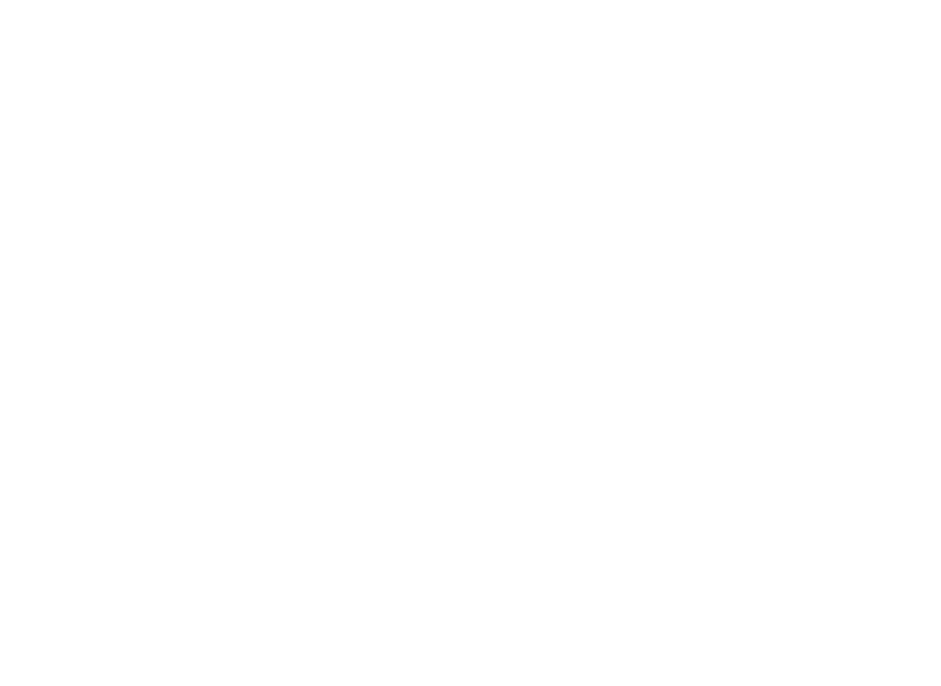
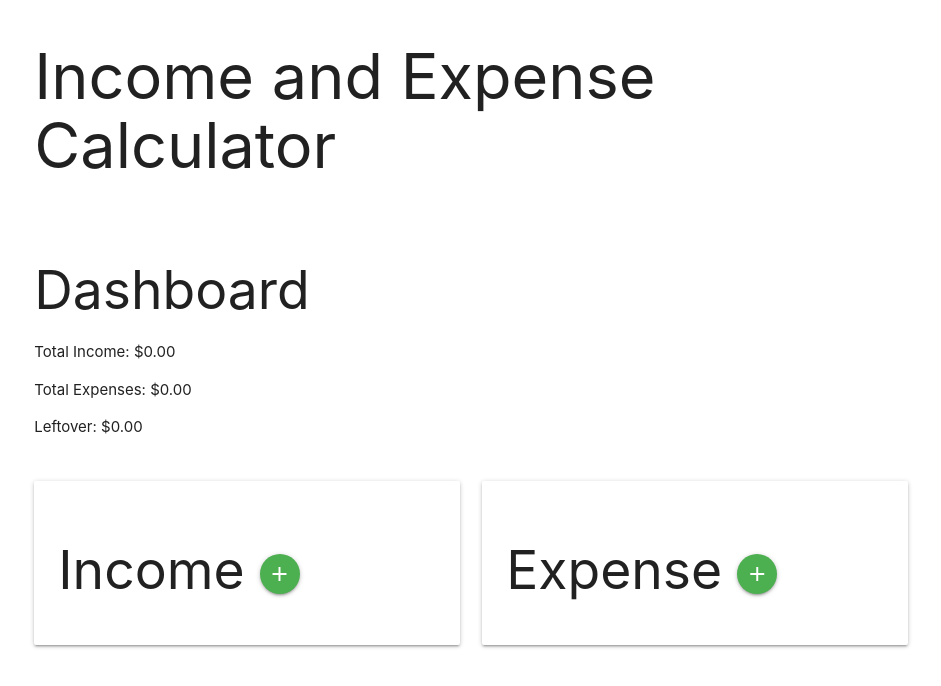
Before and after one commit to jdpasternak/income-and-expense-calculator, a plain HTML site: page index.html in a window 1280 px wide. Shown: the whole page, without its empty margins (169-1110 px from the left). Drawn offline with nearby package versions, Linux system fonts and the light colour scheme.

Commit message:
Add dashboard, income and expense cards

```diff
--- a/assets/css/styles.css
+++ b/assets/css/styles.css
@@ -0,0 +1,4 @@
+#addIncomeBtn,
+#addExpenseBtn {
+
+}
--- a/index.html
+++ b/index.html
@@ -9,9 +9,66 @@
       rel="stylesheet"
       href="https://cdnjs.cloudflare.com/ajax/libs/materialize/1.0.0/css/materialize.min.css"
     />
+    <link
+      href="https://fonts.googleapis.com/icon?family=Material+Icons"
+      rel="stylesheet"
+    />
     <link rel="stylesheet" href="assets/css/styles.css" />
   </head>
   <body>
+    <header>
+      <div class="container">
+        <div class="row">
+          <div class="col">
+            <h1>Income and Expense Calculator</h1>
+          </div>
+        </div>
+      </div>
+    </header>
+
+    <main>
+      <div class="container">
+        <div class="row">
+          <!-- Dashboard -->
+          <div class="col">
+            <h2>Dashboard</h2>
+            <p>Total Income: <span>$0.00</span></p>
+            <p>Total Expenses: <span>$0.00</span></p>
+            <p>Leftover: <span>$0.00</span></p>
+          </div>
+        </div>
+
+        <div class="row">
+          <!-- Income -->
+          <div class="col m6">
+            <div class="card">
+              <div class="card-content">
+                <h2>
+                  Income
+                  <a class="btn-floating waves-effect waves-light green"
+                    ><i id="addIncomeBtn" class="material-icons small">add</i>
+                  </a>
+                </h2>
+              </div>
+            </div>
+          </div>
+
+          <!-- Expense -->
+          <div class="col m6">
+            <div class="card">
+              <div class="card-content">
+                <h2>
+                  Expense
+                  <a class="btn-floating waves-effect waves-light green"
+                    ><i id="addExpenseBtn" class="material-icons small">add</i>
+                  </a>
+                </h2>
+              </div>
+            </div>
+          </div>
+        </div>
+      </div>
+    </main>
     <script src="https://cdnjs.cloudflare.com/ajax/libs/materialize/1.0.0/js/materialize.min.js"></script>
     <script src="https://code.jquery.com/jquery-3.6.0.min.js"></script>
     <script src="assets/js/script.js"></script>
```
